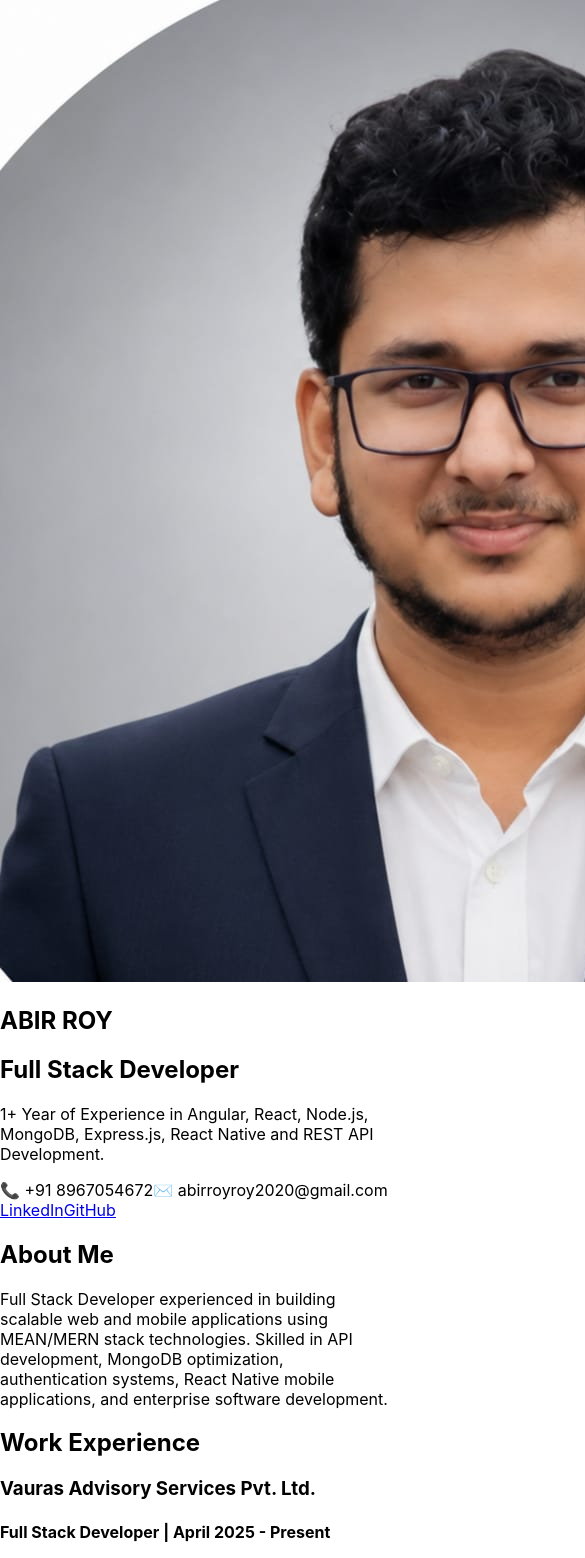
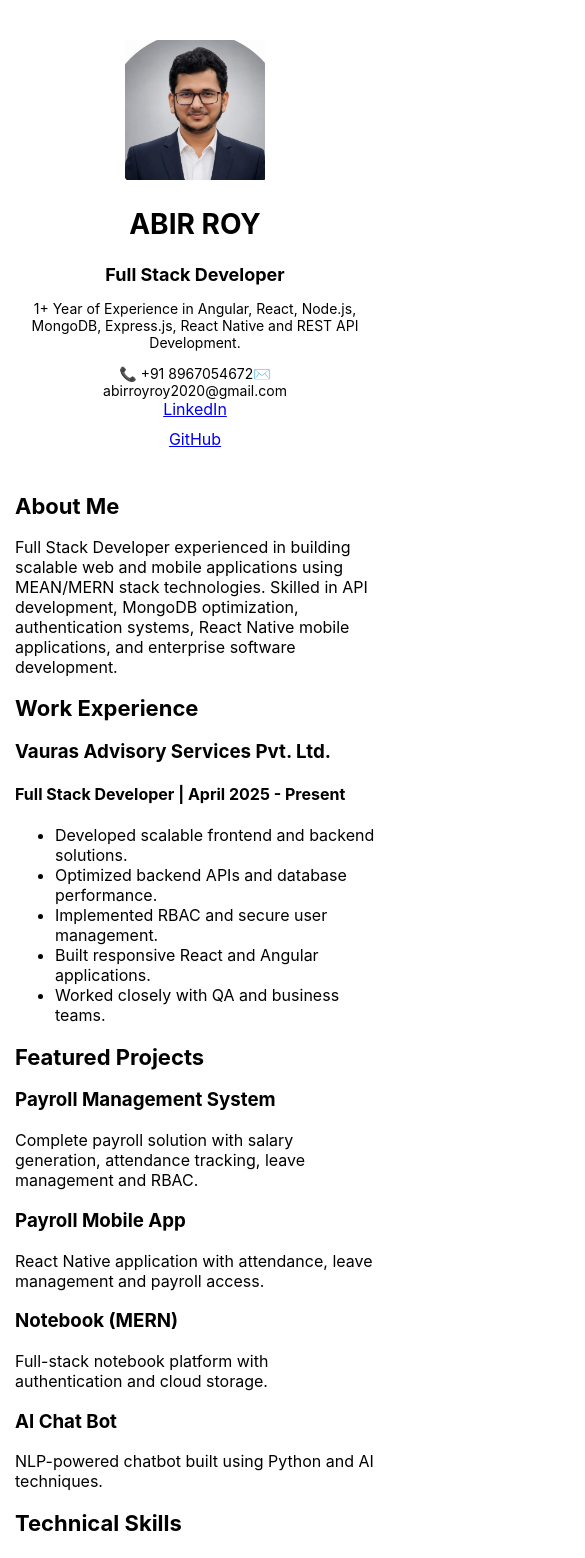
Before and after one commit to abirroy2001/my_cv, a React (Create React App) app: page /cv in a window 390 px wide. Shown: the top 1558 px of the page, 585 px wide, since content can reach past the window. Built offline with nearby package versions, Linux system fonts and the light colour scheme.

Commit message:
Initial commit

```diff
--- a/src/componants/css/abir_cv.css
+++ b/src/componants/css/abir_cv.css
@@ -13,3 +13,161 @@
   font-size: 13px;
   font-weight: 600;
 }
+/* =========================
+   Small Phones
+   ========================= */
+@media screen and (max-width: 480px) {
+
+  .portfolio {
+    padding: 15px;
+  }
+
+  .hero {
+    flex-direction: column;
+    text-align: center;
+    padding: 25px 15px;
+    gap: 20px;
+  }
+
+  .profile-pic {
+    width: 140px;
+    height: 140px;
+  }
+
+  .hero-right h1 {
+    font-size: 28px;
+  }
+
+  .hero-right h2 {
+    font-size: 18px;
+  }
+
+  .hero-right p {
+    font-size: 14px;
+  }
+
+  .contact {
+    flex-direction: column;
+    gap: 10px;
+    font-size: 14px;
+  }
+
+  .buttons {
+    display: flex;
+    flex-direction: column;
+    gap: 10px;
+  }
+
+  .buttons a {
+    width: 100%;
+    text-align: center;
+    margin: 0;
+  }
+
+  .projects {
+    grid-template-columns: 1fr;
+  }
+
+  .skills {
+    justify-content: center;
+  }
+
+  .skills span {
+    font-size: 12px;
+    padding: 8px 12px;
+  }
+
+  .section h2 {
+    font-size: 22px;
+  }
+}
+
+
+/* =========================
+   Large Phones
+   ========================= */
+@media screen and (min-width: 481px) and (max-width: 767px) {
+
+  .portfolio {
+    padding: 20px;
+  }
+
+  .hero {
+    flex-direction: column;
+    text-align: center;
+  }
+
+  .profile-pic {
+    width: 170px;
+    height: 170px;
+  }
+
+  .hero-right h1 {
+    font-size: 34px;
+  }
+
+  .hero-right h2 {
+    font-size: 20px;
+  }
+
+  .contact {
+    justify-content: center;
+  }
+
+  .projects {
+    grid-template-columns: 1fr;
+  }
+
+  .buttons {
+    display: flex;
+    justify-content: center;
+    gap: 10px;
+  }
+}
+
+
+/* =========================
+   Tablets
+   ========================= */
+@media screen and (min-width: 768px) and (max-width: 1024px) {
+
+  .portfolio {
+    padding: 25px;
+  }
+
+  .hero {
+    gap: 25px;
+  }
+
+  .profile-pic {
+    width: 180px;
+    height: 180px;
+  }
+
+  .hero-right h1 {
+    font-size: 40px;
+  }
+
+  .projects {
+    grid-template-columns: repeat(2, 1fr);
+  }
+
+  .skills {
+    justify-content: center;
+  }
+}
+
+
+/* =========================
+   Large Screens
+   ========================= */
+@media screen and (min-width: 1025px) {
+
+  .portfolio {
+    max-width: 1200px;
+  }
+
+  .projects {
+    grid-template-columns: repeat(4, 1fr);
+  }
+}
```
